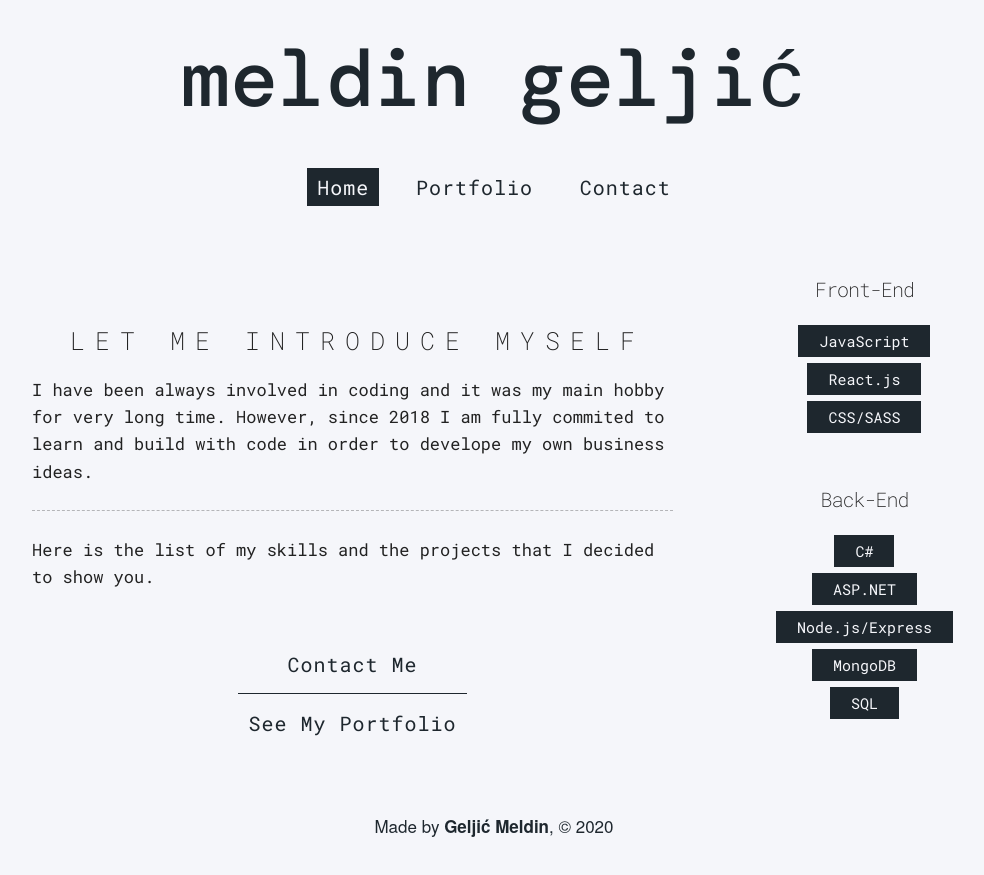
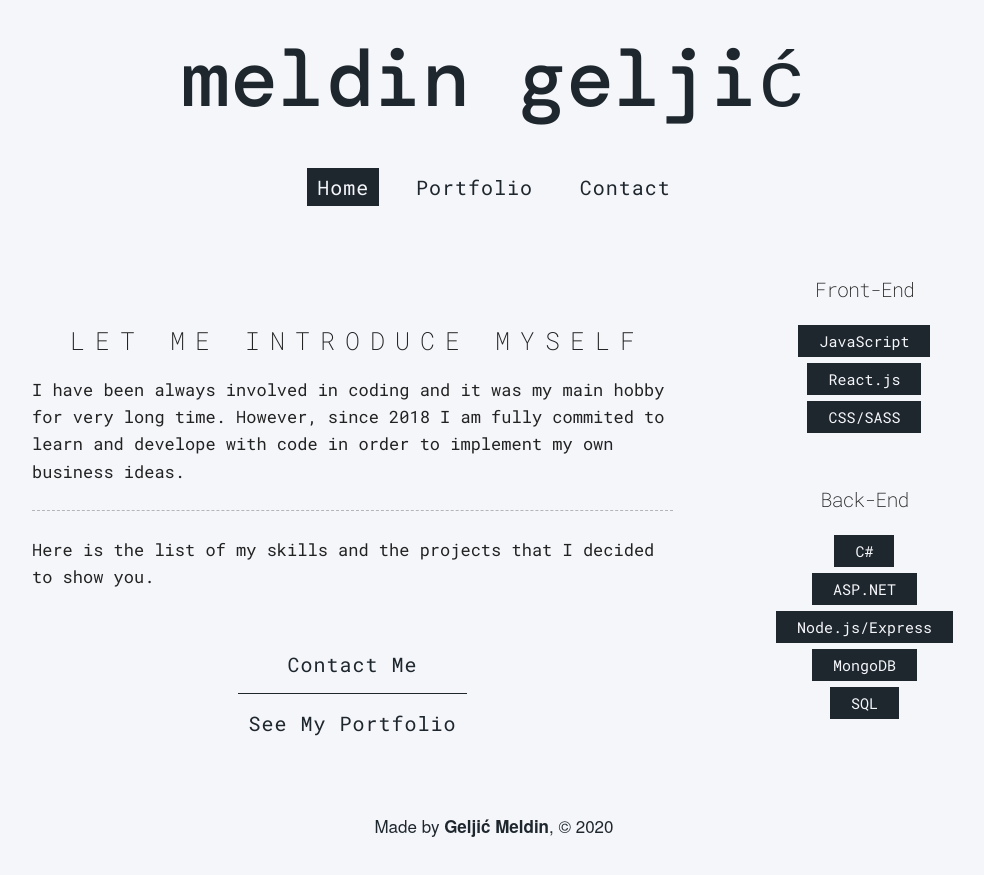
Before and after one commit to darat11/portoflio-website, a React (Create React App) app: page / in a window 1280 px wide. Shown: the whole page, without its empty margins (146-1130 px from the left). Built offline with nearby package versions, Linux system fonts and the light colour scheme; a web font is replaced by a local one.

Commit message:
home text change

```diff
--- a/src/pages/Home.js
+++ b/src/pages/Home.js
@@ -26,7 +26,7 @@ export default function Home() {
           <p className={homeStyles.dividerB}>
             I have been always involved in coding and it was my main hobby for
             very long time. However, since 2018 I am fully commited to learn and
-            build with code in order to develope my own business ideas.
+            develope with code in order to implement my own business ideas.
           </p>
           <p>
             Here is the list of my skills and the projects that I decided to
```
